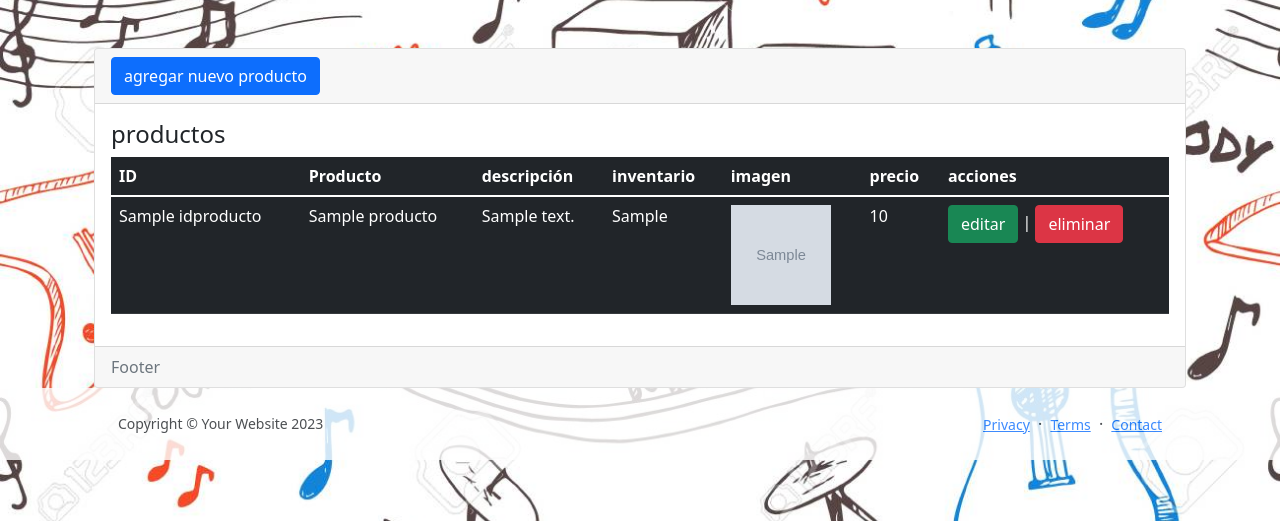
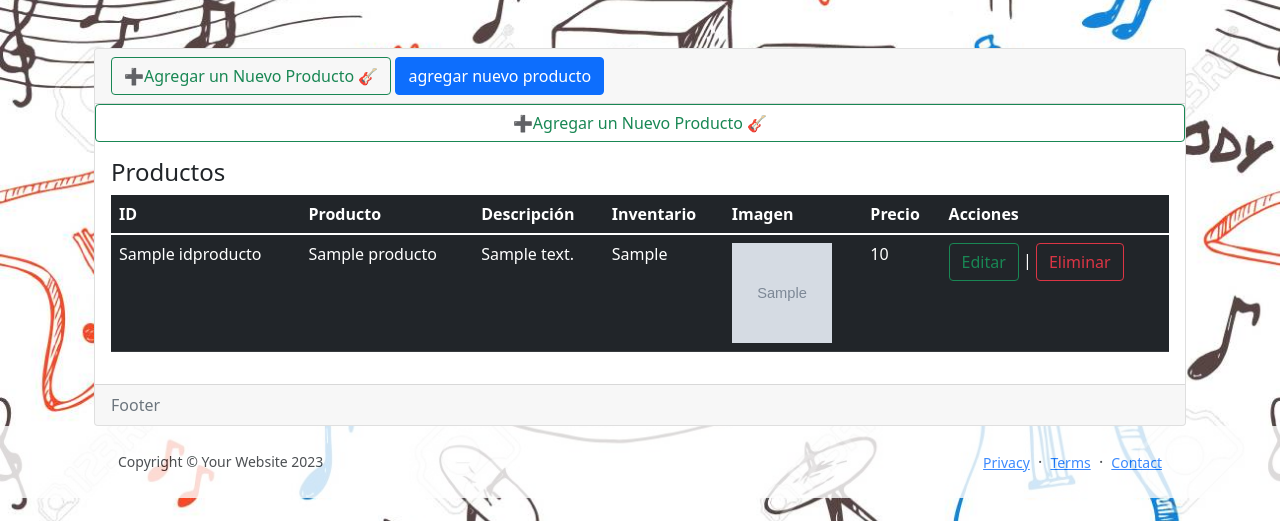
Before and after one commit to Nuceleus/Final_project, a Django app: template proyecto_negocio/templates/productos/index.html in a window 1280 px wide. Shown: the part 127-648 px from the top of the page. Run offline with Django 3.2, Linux system fonts and the light colour scheme; the template is opened without the code that fills it: most values are stand-ins (such as "Sample title", 1, 10 or a date in 2020); grey boxes marked "Sample" are stand-in pictures; some libraries are stand-ins or nearby versions.

Commit message:
front Jose

```diff
--- a/proyecto_negocio/templates/partials/body.html
+++ b/proyecto_negocio/templates/partials/body.html
@@ -30,6 +30,7 @@
     <!-- Font-Awesome -->
     <link rel="stylesheet" href="https://cdnjs.cloudflare.com/ajax/libs/font-awesome/6.4.0/css/all.min.css" integrity="sha512-iecdLmaskl7CVkqkXNQ/ZH/XLlvWZOJyj7Yy7tcenmpD1ypASozpmT/E0iPtmFIB46ZmdtAc9eNBvH0H/ZpiBw==" crossorigin="anonymous" referrerpolicy="no-referrer" />
     <title>AtchMusic 🤘🤘 {{titulo}}</title>
+
 </head>
 <body style="background-image: url({% static 'img\tapiz.jpg' %}); background-repeat: no-repeat; background-size: cover; backdrop-filter:blur (100px);background-position: center;">
     {% include 'partials/header.html' %}
--- a/proyecto_negocio/templates/productos/index.html
+++ b/proyecto_negocio/templates/productos/index.html
@@ -16,6 +16,7 @@ Productos
 <div class="container">
     <div class="card">
         <div class="card-header">
+            <a name="" id="" type="button" role="button" class="btn btn-outline-success" href="{% url 'crear_producto' %}">➕Agregar un Nuevo Producto 🎸</a>
             <a name=""
             id=""
             class="btn btn-primary"
@@ -23,8 +24,9 @@ Productos
             role="button"
             >agregar nuevo producto</a>
         </div>
+        <a type="button" role="button" class="btn btn-outline-success" href="{% url 'crear_producto' %}">➕Agregar un Nuevo Producto 🎸</a>
         <div class="card-body">
-            <h4 class="card-title">productos</h4>
+            <h4 class="card-title">Productos</h4>
 
             <div
                 class="table-responsive"
@@ -36,11 +38,11 @@ Productos
                         <tr>
                             <th scope="col">ID </th>
                             <th scope="col">Producto </th>
-                            <th scope="col">descripción</th>
-                            <th scope="col">inventario</th>
-                            <th scope="col">imagen</th> {% comment %} opcional, pero no he tenido éxito cargando imagenes a una base de datos {% endcomment %}
-                            <th scope="col">precio</th>
-                            <th scope="col">acciones</th>
+                            <th scope="col">Descripción</th>
+                            <th scope="col">Inventario</th>
+                            <th scope="col">Imagen</th> {% comment %} opcional, pero no he tenido éxito cargando imagenes a una base de datos {% endcomment %}
+                            <th scope="col">Precio</th>
+                            <th scope="col">Acciones</th>
 
                         </tr>
                     </thead>
@@ -56,17 +58,17 @@ Productos
                             <td>
                                 <a name="editar"
                                 id=""
-                                class="btn btn-success"
+                                class="btn btn-outline-success"
                                 href="{% url 'editar_producto' %}"
                                 role="button"
-                                >editar</a>
+                                >Editar</a>
                                 |
                                 <a name="eliminar"
                                 id=""
-                                class="btn btn-danger"
+                                class="btn btn-outline-danger"
                                 href="{% url 'eliminar_producto' producto.idproducto %}"
                                 role="button"
-                                >eliminar</a>
+                                >Eliminar</a>
                             </td>
                         </tr>
                         {% endfor %} {% comment %} cierra el ciclo for {% endcomment %}
```
Also changed, not shown: imagenes/Happy_Birthday_Banner_Template_-_Hecho_con_PosterMyWall_1.jpg (added).
